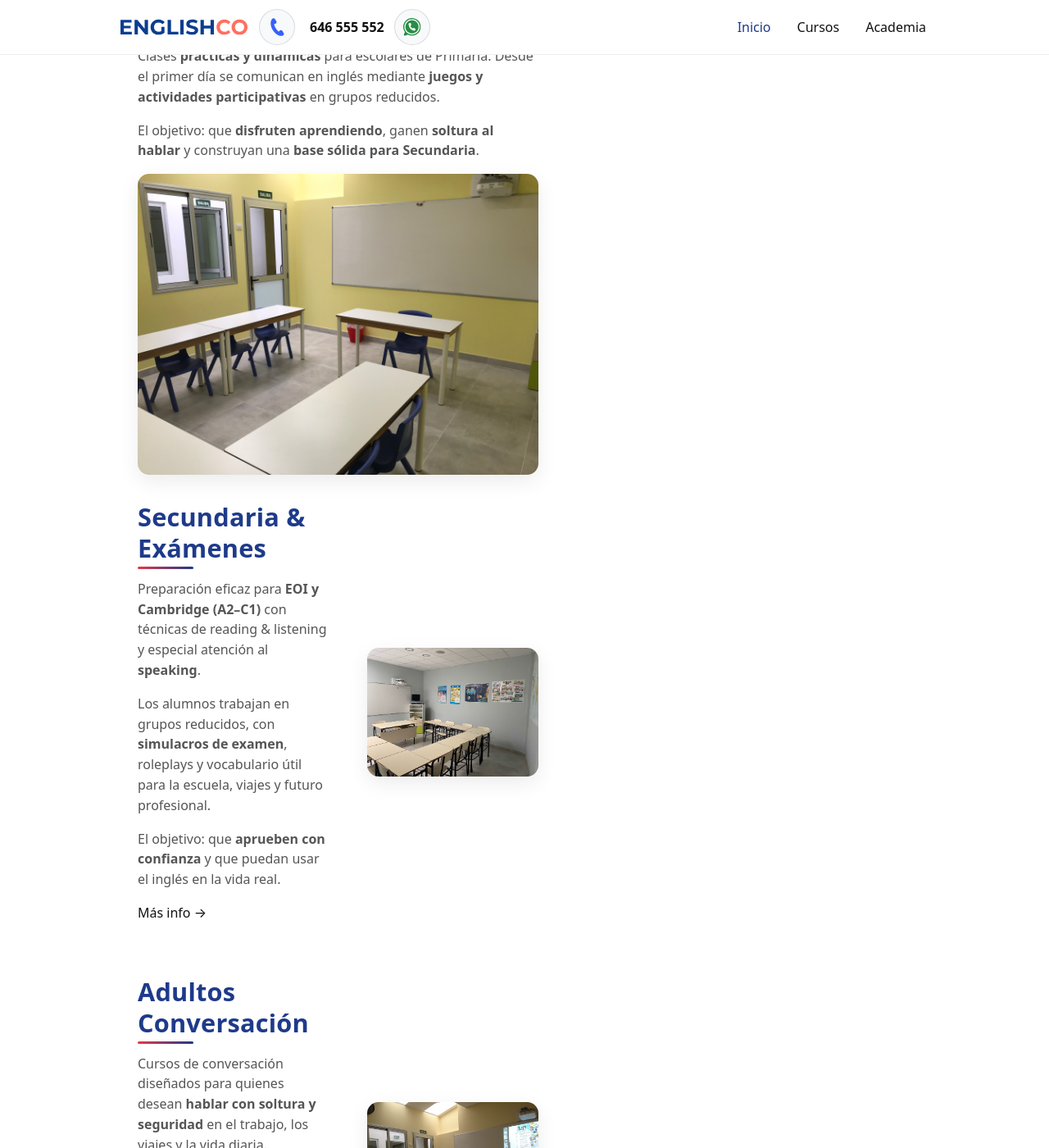
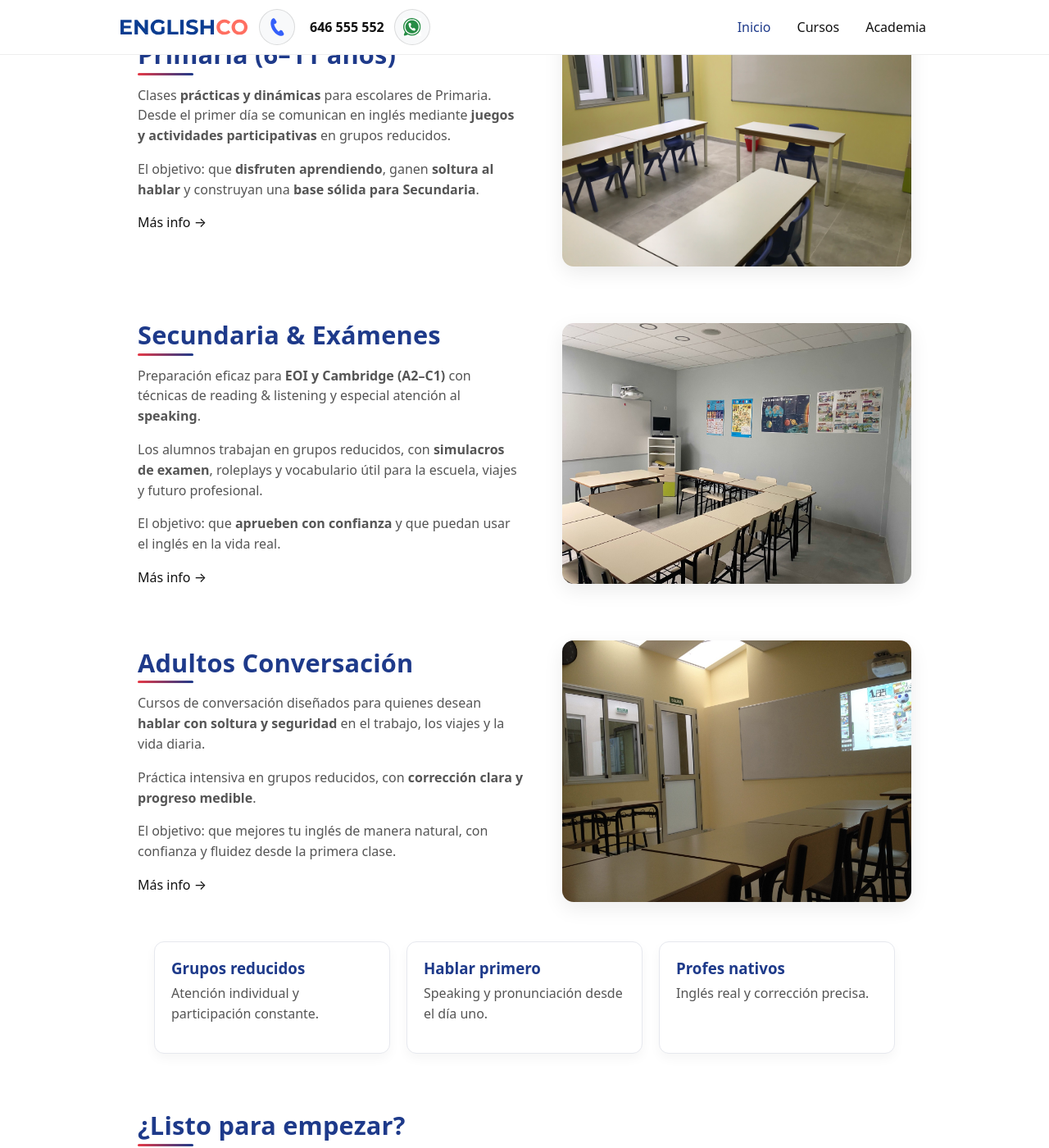
Before and after one commit to dixonbruce/englishco, a Jekyll site: the page built from index.html, in a window 1280 px wide and 1400 px high, scrolled down 708 px. Shown: the whole window at 82% size. Built offline with Jekyll 4.4.1, drawn with Linux system fonts in a browser that asks for light colours.

Commit message:
Update index.html

````diff
--- a/index.html
+++ b/index.html
@@ -6,13 +6,11 @@
 ---
 
 <!-- Hero -->
-
 <main id="main-content">
   <div class="container">
     <section class="hero-light">
       <div class="hero-inner">
         <h1>Aprender inglés con confianza, diversión y resultados.</h1>
-
         <p>
           En <a href="https://englishco.es" style="color:red;">EnglishCO</a>, tu academia de inglés en Playa de Arinaga (Agüimes),
           ofrecemos clases para todas las edades: infantil, primaria, secundaria y adultos. Con una metodología práctica y cercana,
@@ -28,8 +26,6 @@
     <!-- Split #1 (text left, image right) -->
     <section class="split">
       <div class="split__text">
-        <section aria-labelledby="ingles-6-7">
-
         <h2>Infantil (3–5 años)</h2>
         <p>
           Los más pequeños aprenden inglés jugando, cantando y descubriendo. Clases llenas de
@@ -40,24 +36,16 @@
           y disfrute cada paso de su aprendizaje.
         </p>
         <a href="/infantil.html" class="more-link">Más info →</a>
-
-        </section>
-
       </div>
       <div class="split__image">
         <img src="https://englishco.es/infantil_estudiante.jpg" alt="Alumnos jóvenes aprendiendo inglés" />
       </div>
     </section>
 
-
-
-
-      <!-- Split #2 -->
-  <section class="split">
+    <!-- Split #2 (Primaria) -->
+    <section class="split" id="primaria-home">
       <div class="split__text">
-      <section id="primaria-home">
-      <div class="hero-content">
-        <h1>Primaria (6–11 años)</h1>
+        <h2>Primaria (6–11 años)</h2>
         <p>
           Clases <strong>prácticas y dinámicas</strong> para escolares de Primaria.
           Desde el primer día se comunican en inglés mediante <strong>juegos y actividades participativas</strong> en grupos reducidos.
@@ -66,17 +54,17 @@
           El objetivo: que <strong>disfruten aprendiendo</strong>, ganen <strong>soltura al hablar</strong>
           y construyan una <strong>base sólida para Secundaria</strong>.
         </p>
+        <a href="/primaria.html" class="more-link">Más info →</a>
+      </div>
       <div class="split__image">
-      <img src="/images/primaria.jpg" alt="Estudiantes preparando exámenes de inglés" />
+        <img src="/images/primaria.jpg" alt="Estudiantes de Primaria en clase de inglés" />
       </div>
     </section>
 
-
-
-    <!-- Split #4 (duplicado en tu HTML original; mantenido tal cual) -->
+    <!-- Split #3 (Secundaria) -->
     <section class="split">
       <div class="split__text">
-        <h2>Secundaria & Exámenes</h2>
+        <h2>Secundaria &amp; Exámenes</h2>
         <p>
           Preparación eficaz para <strong>EOI y Cambridge (A2–C1)</strong> con técnicas de reading &amp; listening y especial
           atención al <strong>speaking</strong>.
@@ -88,14 +76,14 @@
         <p>
           El objetivo: que <strong>aprueben con confianza</strong> y que puedan usar el inglés en la vida real.
         </p>
-        <a class="link-more" href="/secundaria.html">Más info →</a>
+        <a class="more-link" href="/secundaria.html">Más info →</a>
       </div>
       <div class="split__image">
         <img src="/images/secundaria.jpg" alt="Estudiantes preparando exámenes de inglés" />
       </div>
     </section>
 
-    <!-- Split #5 -->
+    <!-- Split #4 (Adultos) -->
     <section class="split">
       <div class="split__text">
         <h2>Adultos Conversación</h2>
@@ -109,7 +97,7 @@
         <p>
           El objetivo: que mejores tu inglés de manera natural, con confianza y fluidez desde la primera clase.
         </p>
-        <a class="link-more" href="/adultos.html">Más info →</a>
+        <a class="more-link" href="/adultos.html">Más info →</a>
       </div>
       <div class="split__image">
         <img src="/images/adultos.jpg" alt="Clases de conversación para adultos" />
@@ -132,22 +120,17 @@
       </div>
     </section>
 
-
-
     <!-- CTA -->
     <section class="cta-band">
       <div class="cta-band__inner">
         <h2>¿Listo para empezar?</h2>
         <p>Escríbenos por WhatsApp o llámanos para reservar tu plaza.</p>
         <div class="cta-row">
-          <a class="cta-button cta-button--wa" href="https://wa.me/34646555552" target="_blank" rel="noopener">
-            WhatsApp
-          </a>
-          <a class="cta-button cta-button--outline" href="tel:+34646555552">
-            Llamar: 646 555 552
-          </a>
+          <a class="cta-button cta-button--wa" href="https://wa.me/34646555552" target="_blank" rel="noopener">WhatsApp</a>
+          <a class="cta-button cta-button--outline" href="tel:+34646555552">Llamar: 646 555 552</a>
         </div>
       </div>
     </section>
   </div>
 </main>
+```
````
Lines whose indentation alone changed are shown as unchanged.
